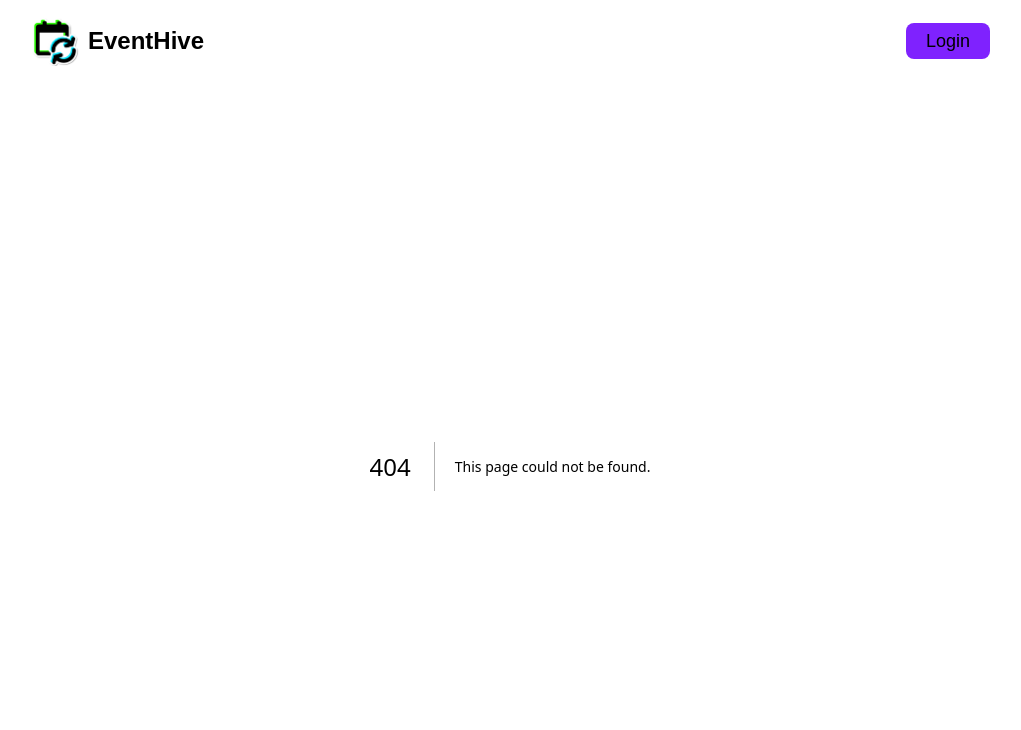
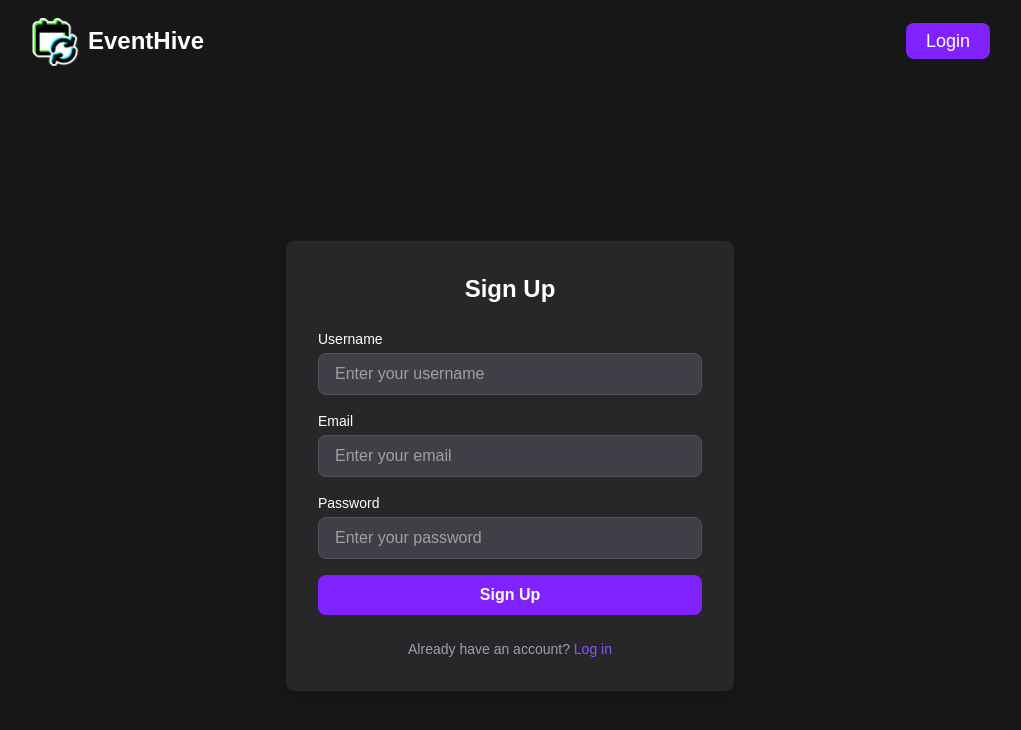
Before and after one commit to ganeshkondaka/EventHive, a Next.js app: page /signup in a window 1280 px wide. Before the commit this address had no page. Shown: the top 730 px of the page, without its empty margins (130-1151 px from the left). Built offline with nearby package versions, Linux system fonts and the light colour scheme.

Commit message:
added signup adn signin

```diff
--- /dev/null
+++ b/app/database/models/usermodel.ts
@@ -0,0 +1,40 @@
+import mongoose, { Schema } from "mongoose"
+
+export interface USERTYPE {
+    email: string,
+    password: string,
+    username: string,
+    firstname: string,
+    lastname: string,
+    image: string
+}
+
+const UserSchema = new Schema({
+    email: {
+        type: String,
+        require: true,
+        unique: true
+    },
+    password: {
+        type: String,
+        require: true
+    },
+    username: {
+        type: String,
+        require: true,
+        unique: true
+    },
+    firstname: {
+        type: String,
+    },
+    lastname: {
+        type: String,
+    },
+    image: {
+        type: String,
+    }
+
+})
+
+const usermodel = mongoose.model('user_model', UserSchema)
+module.exports = { usermodel }
--- /dev/null
+++ b/app/login/page.tsx
@@ -0,0 +1,54 @@
+import React from 'react';
+
+const Signup = () => {
+    return (
+        <div className="min-h-screen flex items-center justify-center  text-white">
+            <div className="w-full max-w-md p-8 space-y-6 bg-zinc-800 rounded-lg shadow-lg">
+                <h2 className="text-2xl font-bold text-center">Sign Up</h2>
+                <form className="space-y-4">
+
+                    <div>
+                        <label htmlFor="email" className="block text-sm font-medium">
+                            Email
+                        </label>
+                        <input
+                            type="email"
+                            id="email"
+                            name="email"
+                            className="w-full px-4 py-2 mt-1 bg-zinc-700 border border-zinc-600 rounded-lg focus:outline-none focus:ring-2 focus:ring-violet-500"
+                            placeholder="Enter your email"
+                            required
+                        />
+                    </div>
+                    <div>
+                        <label htmlFor="password" className="block text-sm font-medium">
+                            Password
+                        </label>
+                        <input
+                            type="password"
+                            id="password"
+                            name="password"
+                            className="w-full px-4 py-2 mt-1 bg-zinc-700 border border-zinc-600 rounded-lg focus:outline-none focus:ring-2 focus:ring-violet-500"
+                            placeholder="Enter your password"
+                            required
+                        />
+                    </div>
+                    <button
+                        type="submit"
+                        className="w-full px-4 py-2 font-bold text-white bg-violet-600 rounded-lg hover:bg-violet-700 transition duration-300"
+                    >
+                        Login
+                    </button>
+                </form>
+                <p className="text-sm text-center text-zinc-400">
+                    Dont have an account?{' '}
+                    <a href="/signup" className="text-violet-500 hover:underline">
+                        Signup
+                    </a>
+                </p>
+            </div>
+        </div>
+    );
+};
+
+export default Signup;
--- a/app/page.tsx
+++ b/app/page.tsx
@@ -1,11 +1,10 @@
-import Image from "next/image";
 import Link from "next/link";
 
 export default function Home() {
   return (
     <div className="flex flex-row justify-between py-28 ">
 
-      <div className="flex flex-col flex-2/4 gap-6">
+      <div className="flex flex-col flex-2/4 gap-6 justify-center">
 
         <p className="text-7xl font-bold bg-gradient-to-r from-purple-600 to-red-600 bg-clip-text text-transparent">Simplify Event Management</p>
         <p className="text-xl text-zinc-300">Streamline planning, boost attendance, and create unforgettable experiences with our all-in-one event platform</p>
@@ -26,6 +25,7 @@ export default function Home() {
       </div>
 
       <div className="flex flex-col flex-2/4 justify-center p-10">
+        {/* <img src="/hero.png" alt="" width={350}  /> */}
         <div className="text-left mb-[-10px] z-10">
           <p className="bg-zinc-700 px-6 py-2 rounded-lg w-auto inline-block">⭐ 4.9 Star Rating</p>
         </div>
--- /dev/null
+++ b/app/signup/page.tsx
@@ -0,0 +1,66 @@
+import React from 'react';
+
+const Signup = () => {
+  return (
+    <div className="min-h-screen flex items-center justify-center text-white">
+      <div className="w-full max-w-md p-8 space-y-6 bg-zinc-800 rounded-lg shadow-lg">
+        <h2 className="text-2xl font-bold text-center">Sign Up</h2>
+        <form className="space-y-4">
+          <div>
+            <label htmlFor="username" className="block text-sm font-medium">
+              Username
+            </label>
+            <input
+              type="text"
+              id="username"
+              name="username"
+              className="w-full px-4 py-2 mt-1 bg-zinc-700 border border-zinc-600 rounded-lg focus:outline-none focus:ring-2 focus:ring-violet-500"
+              placeholder="Enter your username"
+              required
+            />
+          </div>
+          <div>
+            <label htmlFor="email" className="block text-sm font-medium">
+              Email
+            </label>
+            <input
+              type="email"
+              id="email"
+              name="email"
+              className="w-full px-4 py-2 mt-1 bg-zinc-700 border border-zinc-600 rounded-lg focus:outline-none focus:ring-2 focus:ring-violet-500"
+              placeholder="Enter your email"
+              required
+            />
+          </div>
+          <div>
+            <label htmlFor="password" className="block text-sm font-medium">
+              Password
+            </label>
+            <input
+              type="password"
+              id="password"
+              name="password"
+              className="w-full px-4 py-2 mt-1 bg-zinc-700 border border-zinc-600 rounded-lg focus:outline-none focus:ring-2 focus:ring-violet-500"
+              placeholder="Enter your password"
+              required
+            />
+          </div>
+          <button
+            type="submit"
+            className="w-full px-4 py-2 font-bold text-white bg-violet-600 rounded-lg hover:bg-violet-700 transition duration-300"
+          >
+            Sign Up
+          </button>
+        </form>
+        <p className="text-sm text-center text-zinc-400">
+          Already have an account?{' '}
+          <a href="/login" className="text-violet-500 hover:underline">
+            Log in
+          </a>
+        </p>
+      </div>
+    </div>
+  );
+};
+
+export default Signup;
```
Also changed, not shown: package.json (+6 -5 lines), app/database/models/eventmodel.ts (added), public/hero.png (added), 1 other file (tests, documents, lock files or other folders).
